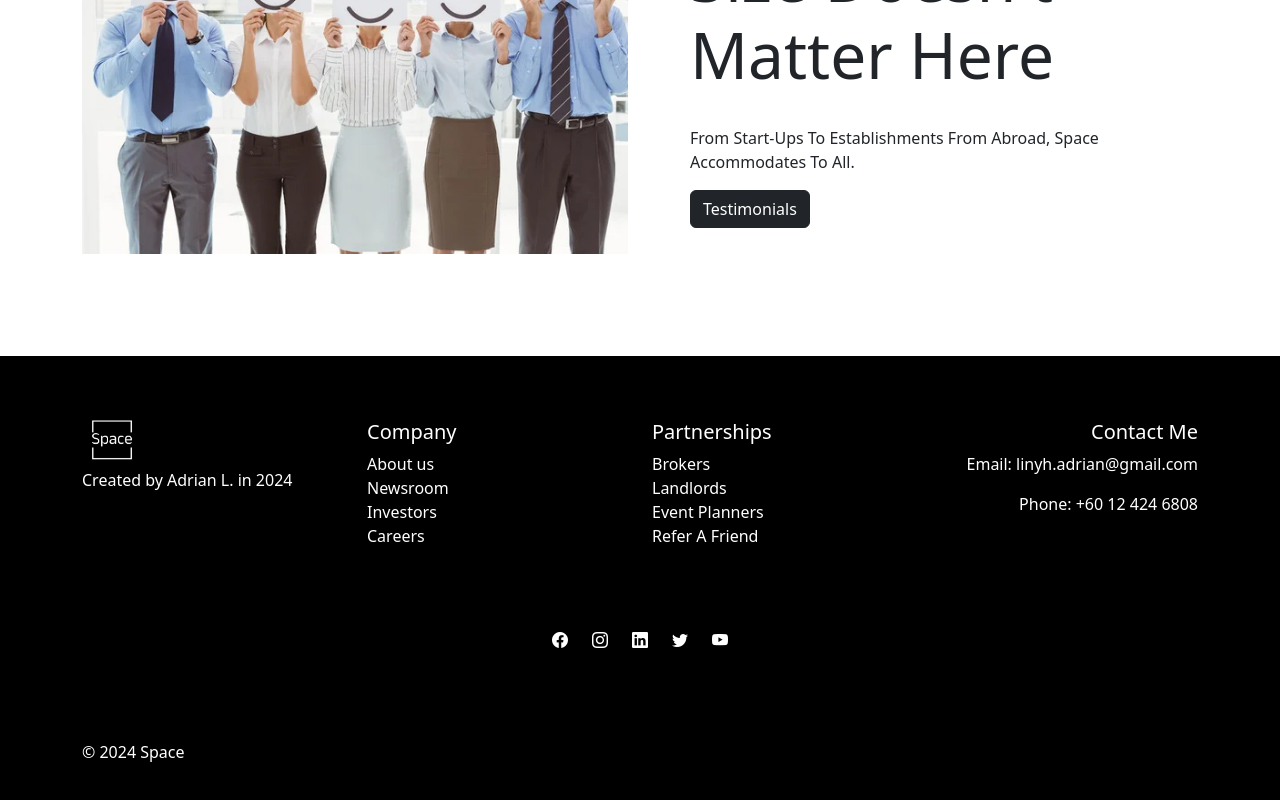
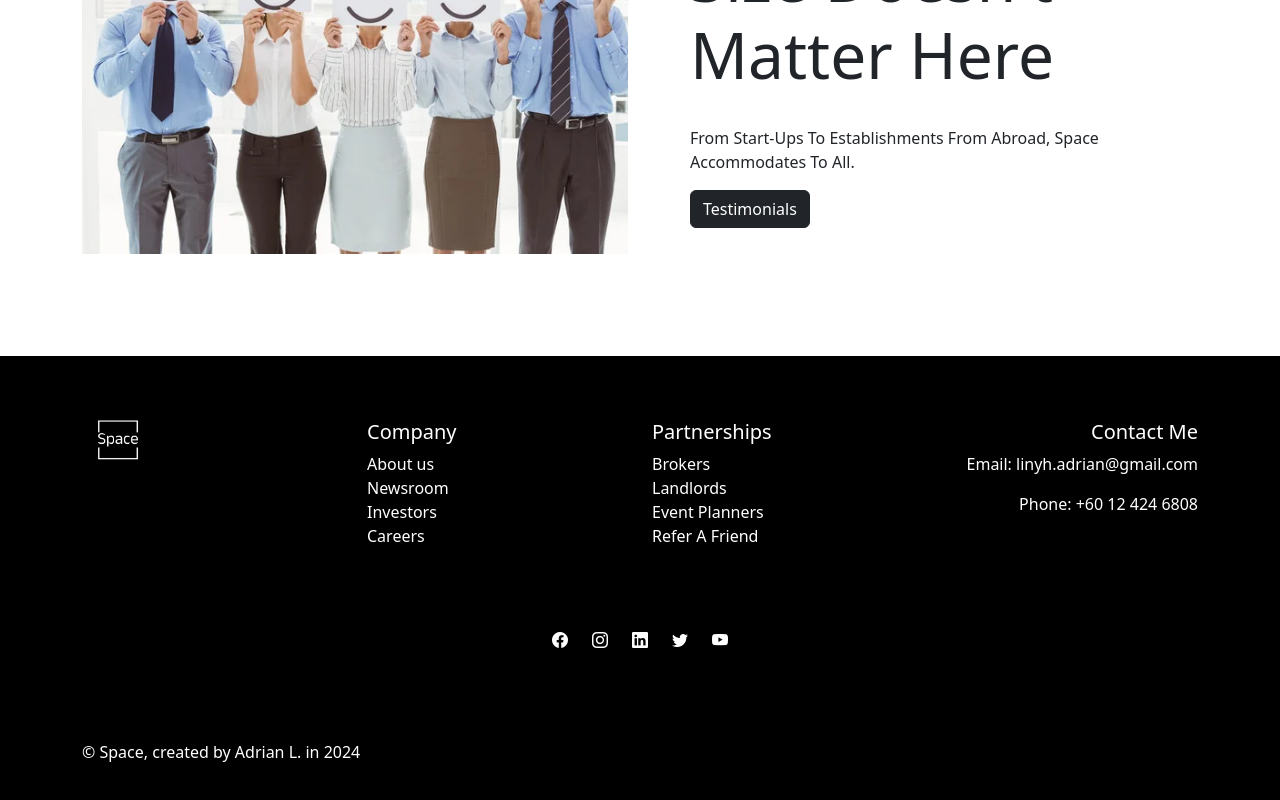
Before and after one commit to adrianlinyh/capstone-project, a React (Vite) app: page / in a window 1280 px wide. Shown: the part 1549-2349 px from the top of the page. Built offline with nearby package versions, Linux system fonts and the light colour scheme; no server answers.

Commit message:
adjusted footer spacing

```diff
--- a/src/components/Footer.jsx
+++ b/src/components/Footer.jsx
@@ -8,8 +8,7 @@ export default function Footer () {
           <Container style={{ paddingTop: '40px' }}>
             <Row>
               <Col md={3}>
-                <h5><img src={logo3} className="h5-icon"/></h5>
-                <p>Created by Adrian L. in 2024</p>
+                <h5><img src={logo3} className="h5-icon " style={{ marginLeft: '6px'}}/></h5>
               </Col>
 
               <Col md={3}>
@@ -59,7 +58,8 @@ export default function Footer () {
 
             <Row style={{ paddingTop: '40px' }}>
               <Col className="d-flex justify-content-start mt-4" >
-                <p>&copy; 2024 Space</p>
+                <p>&copy; Space, created by Adrian L. in 2024
+                </p>
               </Col>
             </Row>
           </Container>
```
